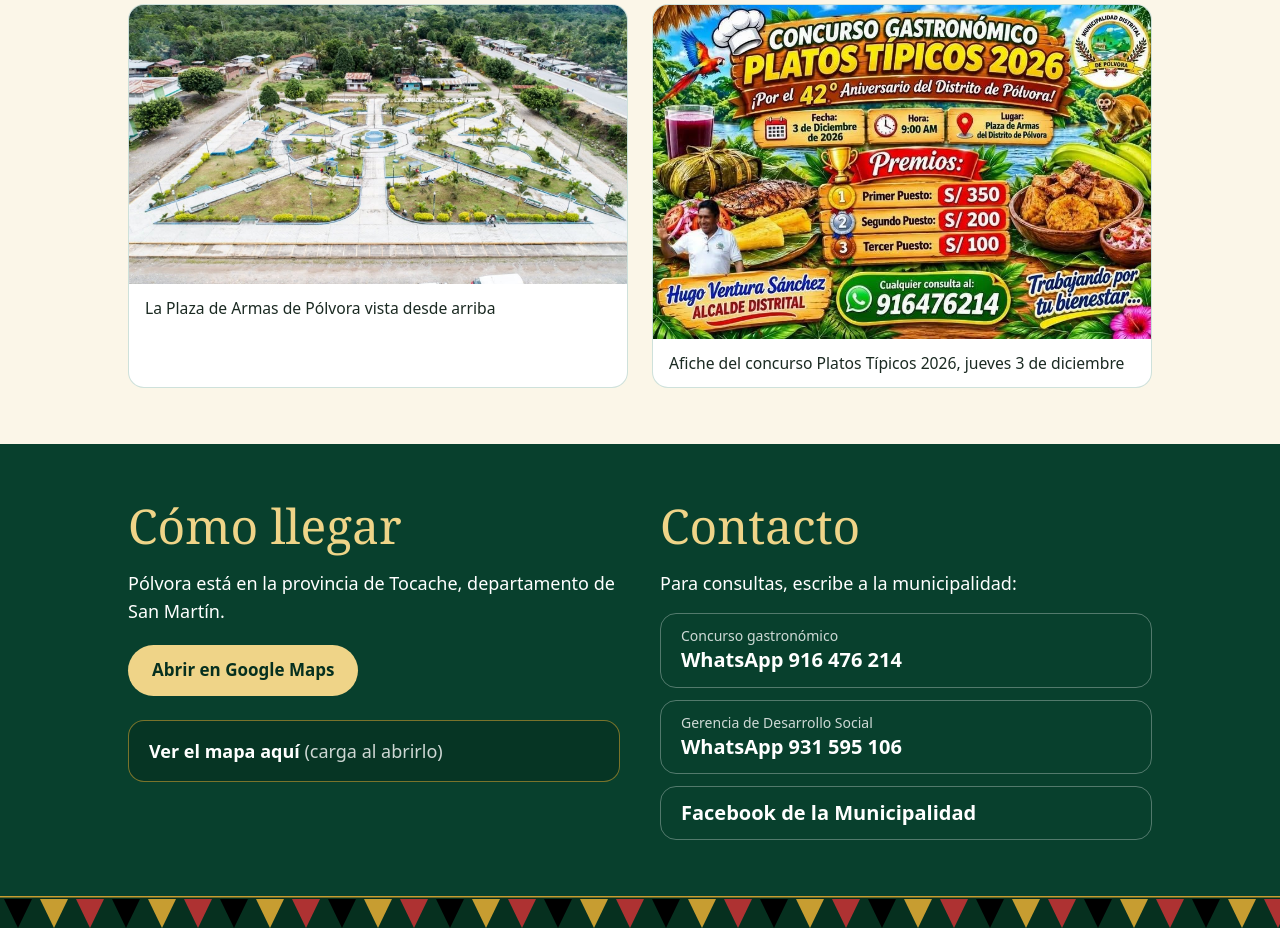
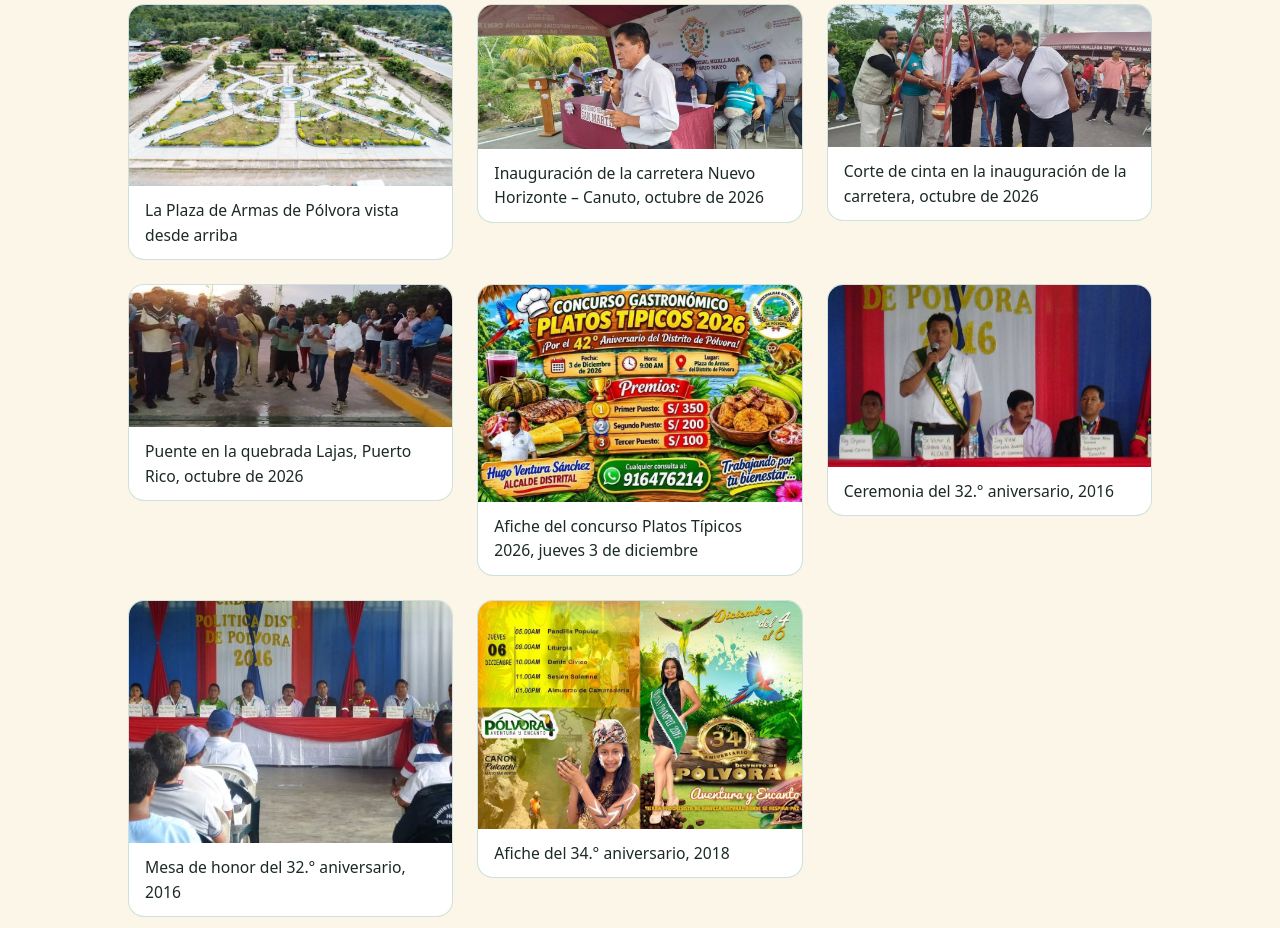
Before and after one commit to joseantoniohg26/aniversario-polvora, an Astro site: page / in a window 1280 px wide. Shown: the part 5048-5976 px from the top of the page. Built offline with nearby package versions, Linux system fonts and the light colour scheme; Astro itself is replaced by a stand-in of ours.

Commit message:
Ampliar la galería con fotos de octubre de 2026 y de aniversarios anteriores

```diff
--- a/src/components/Galeria.astro
+++ b/src/components/Galeria.astro
@@ -1,22 +1,27 @@
 ---
 import { Image } from 'astro:assets';
-import plaza from '../assets/plaza.jpg';
-import gastronomia from '../assets/afiche-gastronomia.jpg';
+import type { ImageMetadata } from 'astro';
 import distrito from '../data/distrito.json';
 
-const imagenes = { plaza, gastronomia };
+// Las fotos viven en src/assets/galeria/. Para agregar una: poner el archivo ahí
+// y sumar su entrada en "galeria" de distrito.json (el nombre sin extensión va en "archivo").
+const fotos = import.meta.glob<{ default: ImageMetadata }>('../assets/galeria/*.{jpg,jpeg,png,webp}', { eager: true });
+const porNombre = Object.fromEntries(
+  Object.entries(fotos).map(([ruta, m]) => [ruta.split('/').pop()!.replace(/\.[^.]+$/, ''), m.default]),
+);
+const items = distrito.galeria.filter((f) => porNombre[f.archivo]);
 ---
 <section id="galeria" class="bg-crema px-4 py-14">
   <div class="mx-auto max-w-5xl">
     <h2 class="text-4xl text-verde-900 sm:text-5xl">Fotos</h2>
-    <div class="mt-8 grid gap-6 md:grid-cols-2">
-      {distrito.galeria.map((f) => (
+    <div class="mt-8 grid items-start gap-6 sm:grid-cols-2 lg:grid-cols-3">
+      {items.map((f) => (
         <figure class="overflow-hidden rounded-2xl border border-verde-700/20 bg-white">
           <Image
-            src={imagenes[f.archivo as keyof typeof imagenes]}
+            src={porNombre[f.archivo]}
             alt={f.alt}
             widths={[360, 640, 900]}
-            sizes="(min-width: 768px) 480px, 92vw"
+            sizes="(min-width: 1024px) 330px, (min-width: 640px) 45vw, 92vw"
             format="webp"
             quality={70}
             loading="lazy"
--- a/src/data/distrito.json
+++ b/src/data/distrito.json
@@ -57,14 +57,44 @@
   },
   "galeria": [
     {
-      "archivo": "plaza",
+      "archivo": "01-plaza",
       "alt": "Vista aérea de la Plaza de Armas de Pólvora, con sus senderos, jardines y la pileta al centro",
       "pie": "La Plaza de Armas de Pólvora vista desde arriba"
     },
     {
-      "archivo": "gastronomia",
+      "archivo": "02-carretera-discurso",
+      "alt": "El alcalde hablando con micrófono en un estrado, frente a vecinos y autoridades, durante la inauguración de una obra vial",
+      "pie": "Inauguración de la carretera Nuevo Horizonte – Canuto, octubre de 2026"
+    },
+    {
+      "archivo": "03-carretera-cinta",
+      "alt": "Autoridades y vecinos cortan juntos la cinta de inauguración en la carretera",
+      "pie": "Corte de cinta en la inauguración de la carretera, octubre de 2026"
+    },
+    {
+      "archivo": "04-puente-lajas",
+      "alt": "Vecinos reunidos sobre el puente al atardecer, aplaudiendo durante la inauguración",
+      "pie": "Puente en la quebrada Lajas, Puerto Rico, octubre de 2026"
+    },
+    {
+      "archivo": "05-afiche-gastronomia",
       "alt": "Afiche del concurso gastronómico Platos Típicos 2026, con premios de 350, 200 y 100 soles",
       "pie": "Afiche del concurso Platos Típicos 2026, jueves 3 de diciembre"
+    },
+    {
+      "archivo": "06-aniversario-2016-discurso",
+      "alt": "Autoridad con banda de alcalde hablando en el escenario de la ceremonia del 32.° aniversario",
+      "pie": "Ceremonia del 32.° aniversario, 2016"
+    },
+    {
+      "archivo": "07-aniversario-2016-mesa",
+      "alt": "Mesa de honor con autoridades y público sentado durante el 32.° aniversario",
+      "pie": "Mesa de honor del 32.° aniversario, 2016"
+    },
+    {
+      "archivo": "08-afiche-aniversario-2018",
+      "alt": "Afiche del 34.° aniversario del distrito de Pólvora con el programa del jueves 6 de diciembre",
+      "pie": "Afiche del 34.° aniversario, 2018"
     }
   ],
   "invitados": [],
```
Also changed, not shown: src/assets/galeria/01-plaza.jpg (renamed from src/assets/plaza.jpg), src/assets/galeria/02-carretera-discurso.jpg (added), src/assets/galeria/03-carretera-cinta.jpg (added), src/assets/galeria/04-puente-lajas.jpg (added), src/assets/galeria/05-afiche-gastronomia.jpg (renamed from src/assets/afiche-gastronomia.jpg), src/assets/galeria/06-aniversario-2016-discurso.jpg (added), src/assets/galeria/07-aniversario-2016-mesa.jpg (added), src/assets/galeria/08-afiche-aniversario-2018.jpg (added).
